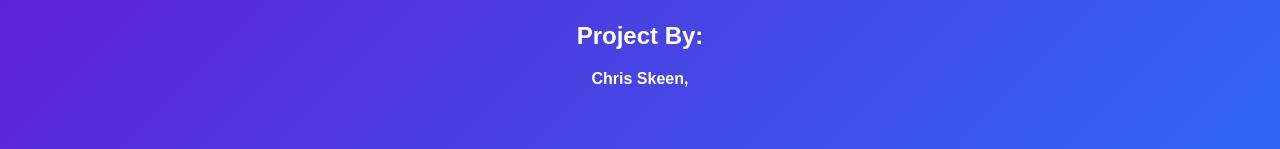
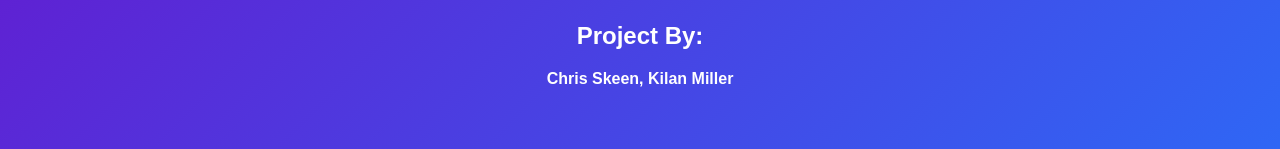
Before and after one commit to chris-skeen/Guessify, a React (Create React App) app: page / in a window 1280 px wide. Shown: the part 351-500 px from the top of the page. Built offline with nearby package versions, Linux system fonts and the light colour scheme.

Commit message:
added my name

```diff
--- a/src/App.js
+++ b/src/App.js
@@ -54,7 +54,7 @@ function App() {
       <div className="App">
         <div className="main-title">Word Whiz</div>
         <div className="project-by-cont"><h2 className="project-by">Project By:</h2></div>
-        <div className="names-cont"><h4 className="names">Chris Skeen, </h4></div>
+        <div className="names-cont"><h4 className="names">Chris Skeen, Kilan Miller</h4></div>
         <div className="play-btn-cont">{playBtn}</div>
       </div>
 
```
